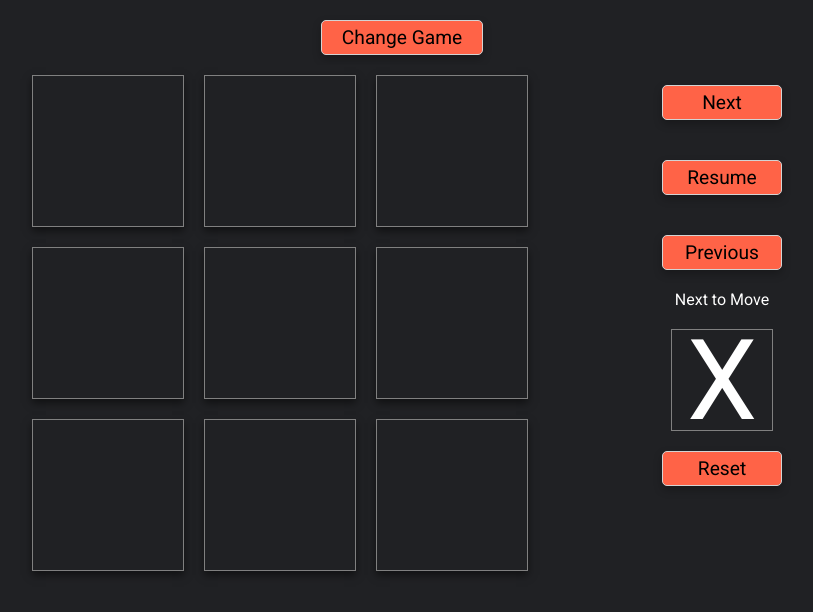
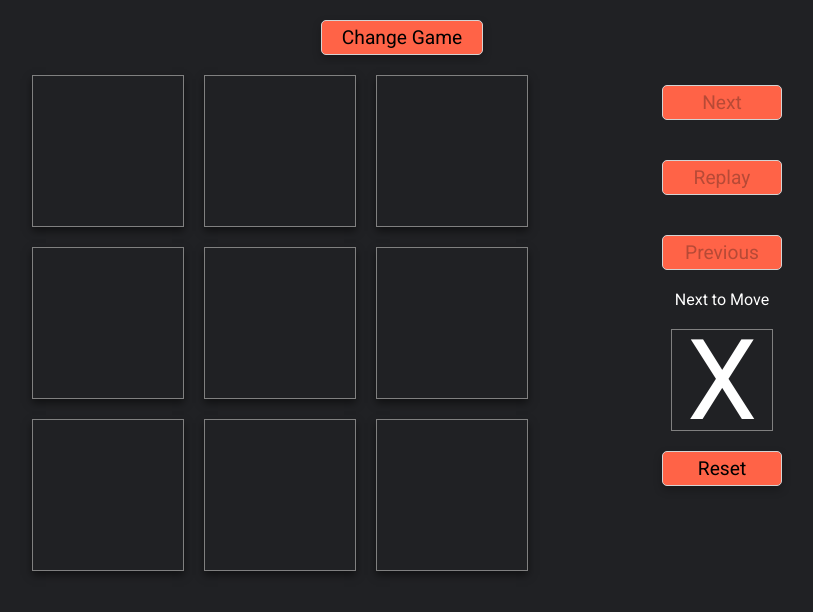
Before and after one commit to MartinDCalderonP/board-games-week-07, a React (Create React App) app: page / in a window 1280 px wide. Shown: the top 612 px of the page, without its empty margins (238-1051 px from the left). Built offline with nearby package versions, Linux system fonts and the light colour scheme.

Commit message:
:sparkles: Add TicTacToe logic to replat.

```diff
--- a/src/components/TicTacToe.tsx
+++ b/src/components/TicTacToe.tsx
@@ -1,6 +1,6 @@
 import React, { useState, useEffect } from 'react';
 import styles from '../styles/TicTacToe.module.scss';
-// import useTimeMachine from '../hooks/useTimeMachine';
+import useTimeMachine from '../hooks/useTimeMachine';
 import Button from './Button';
 
 const squares = [0, 1, 2, 3, 4, 5, 6, 7, 8];
@@ -19,32 +19,33 @@ export default function TicTacToe() {
 	const [board, setBoard] = useState(['', '', '', '', '', '', '', '', '']);
 	const [player, setPlayer] = useState('X');
 	const [winner, setWinner] = useState('');
-	// const [record, reset] = useTimeMachine(board);
+	const [, , reset, record] = useTimeMachine(board);
+	const [step, setStep] = useState(0);
+	const [moves, setMoves] = useState<string[][]>([]);
 
 	useEffect(() => {
 		const winnerPattern = patterns.find((pattern) => {
 			return pattern.every((square) => board[square] === player);
 		});
 
-		if (winnerPattern) {
+		if (winnerPattern && !winner) {
 			setWinner(player);
+			setMoves(record.slice(0));
 			alert(`${player} wins!`);
+		} else {
+			if (winner === '' && board.every((square) => square !== '')) {
+				setWinner('-');
+				alert('Draw!');
+			}
 		}
 
 		return () => {
 			setPlayer(player === 'X' ? 'O' : 'X');
 		};
-	}, [board, player]);
-
-	useEffect(() => {
-		if (board.every((square) => square !== '')) {
-			setWinner('-');
-			alert('Draw!');
-		}
-	}, [board]);
+	}, [winner, board, player, record]);
 
 	const handleSquareClick = (index: number) => {
-		if (board[index] === '') {
+		if (!winner && board[index] === '') {
 			const newBoard = [...board];
 			newBoard[index] = player;
 			setBoard(newBoard);
@@ -52,10 +53,36 @@ export default function TicTacToe() {
 	};
 
 	const handleResetButtonClick = () => {
-		// reset();
+		reset();
 		setBoard(['', '', '', '', '', '', '', '', '']);
 		setWinner('');
 		setPlayer('X');
+	};
+
+	const handleNextButtonClick = () => {
+		if (step > 0) {
+			setBoard(moves[step - 1]);
+			setStep(step - 1);
+		}
+	};
+
+	const handleReplayButtonClick = () => {
+		setBoard(moves[moves.length - 1]);
+
+		const reversedMoves = moves.slice().reverse();
+
+		for (let i = 0; i < reversedMoves.length; i++) {
+			setTimeout(() => {
+				setBoard(reversedMoves[i]);
+			}, i * 500);
+		}
+	};
+
+	const handlePreviousButtonClick = () => {
+		if (step < moves.length - 1) {
+			setBoard(moves[step + 1]);
+			setStep(step + 1);
+		}
 	};
 
 	return (
@@ -64,7 +91,7 @@ export default function TicTacToe() {
 				{squares.map((_, index) => (
 					<div
 						key={`square${index}`}
-						className={styles.square}
+						className={styles.square + (winner ? ` ${styles.disabled}` : '')}
 						onClick={() => handleSquareClick(index)}
 					>
 						{board[index]}
@@ -73,9 +100,24 @@ export default function TicTacToe() {
 			</div>
 
 			<div className={styles.controls}>
-				<Button>Next</Button>
-				<Button>Resume</Button>
-				<Button>Previous</Button>
+				<Button
+					onClick={handleNextButtonClick}
+					disabled={!winner || step === 0 ? true : false}
+				>
+					Next
+				</Button>
+				<Button
+					onClick={handleReplayButtonClick}
+					disabled={!winner ? true : false}
+				>
+					Replay
+				</Button>
+				<Button
+					onClick={handlePreviousButtonClick}
+					disabled={!winner || step === moves.length - 1 ? true : false}
+				>
+					Previous
+				</Button>
 				<p>Next to Move</p>
 				<div className={styles.nextToMove}>{!winner ? player : winner}</div>
 				<Button onClick={handleResetButtonClick}>Reset</Button>
--- a/src/styles/TicTacToe.module.scss
+++ b/src/styles/TicTacToe.module.scss
@@ -23,6 +23,10 @@
 		font-size: 10rem;
 		user-select: none;
 	}
+
+	.disabled {
+		cursor: auto;
+	}
 }
 
 .controls {
```
